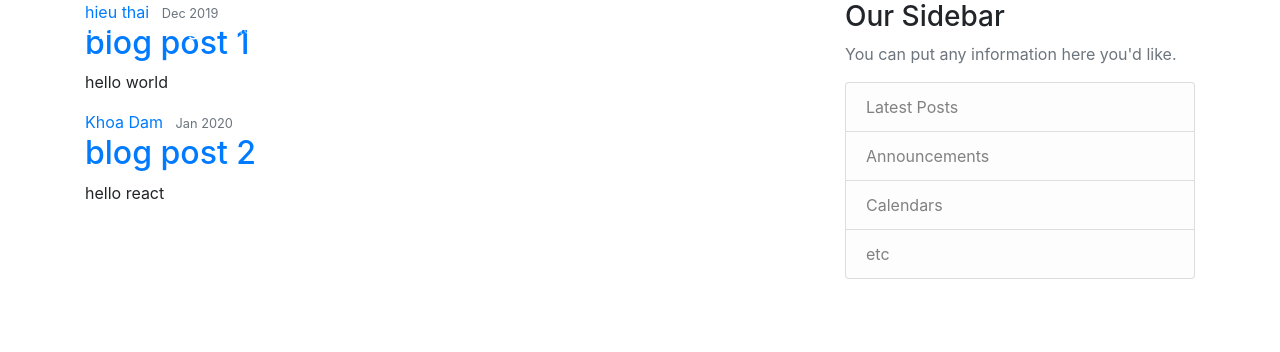
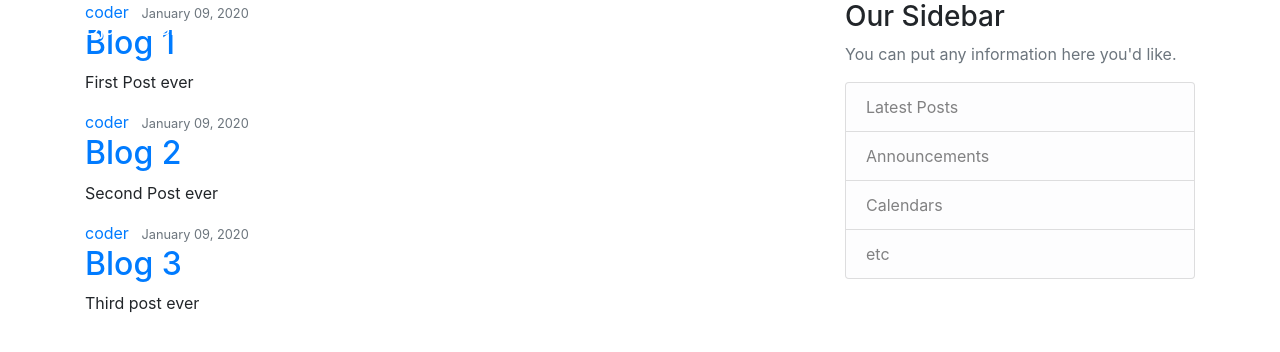
Before and after one commit to ngochieu642/django-example-blog, a Django app: page / in a window 1280 px wide. Shown: the top 352 px of the page. Run offline with Django 3.2, Linux system fonts and the light colour scheme; data comes from the database, SQL or seed files in the repository; some libraries are stand-ins or nearby versions.

Commit message:
remove dummy data

```diff
--- a/blog/templates/blog/home.html
+++ b/blog/templates/blog/home.html
@@ -5,7 +5,7 @@
         <div class="media-body">
           <div class="article-metadata">
             <a class="mr-2" href="#">{{ post.author }}</a>
-            <small class="text-muted">{{ post.date_posted }}</small>
+            <small class="text-muted">{{ post.date_posted|date:"F d, Y" }}</small>
           </div>
           <h2><a class="article-title" href="#">{{ post.title }}</a></h2>
           <p class="article-content">{{ post.content }}</p>
--- a/blog/views.py
+++ b/blog/views.py
@@ -1,28 +1,12 @@
 from django.shortcuts import render
 from django.http import HttpResponse
-
-posts = [
-    {
-        "author": "hieu thai",
-        "title": "blog post 1",
-        "content": "hello world",
-        "date_posted": "Dec 2019",
-    },
-    {
-        "author": "Khoa Dam",
-        "title": "blog post 2",
-        "content": "hello react",
-        "date_posted": "Jan 2020",
-    },
-]
+from .models import Post
 
 
 def home(request):
-    context = {
-        'posts':posts
-    }
+    context = {"posts": Post.objects.all()}
     return render(request, "blog/home.html", context=context)
 
 
 def about(request):
-    return render(request, "blog/about.html", context={'title':'About'})
+    return render(request, "blog/about.html", context={"title": "About"})
```
